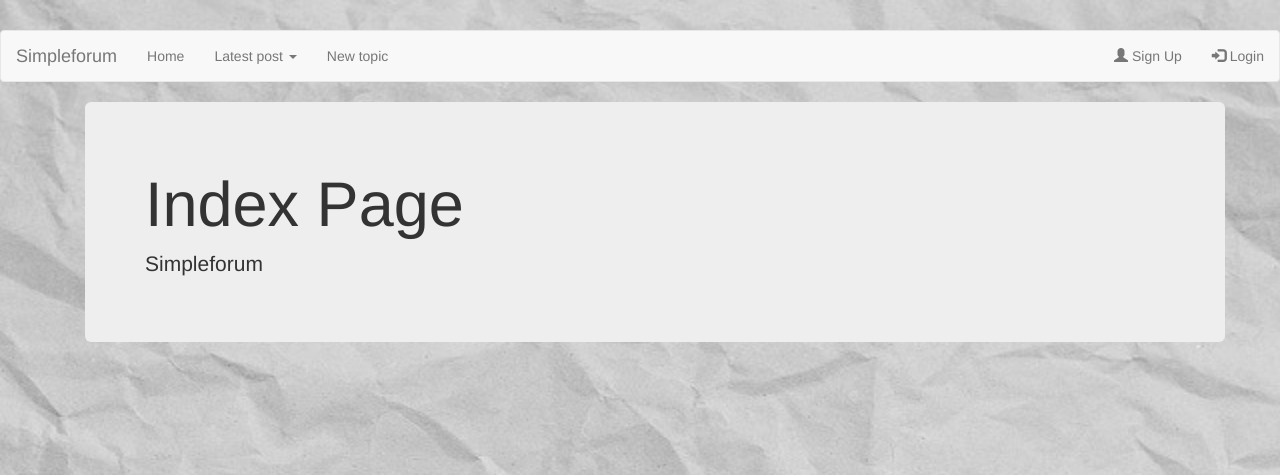
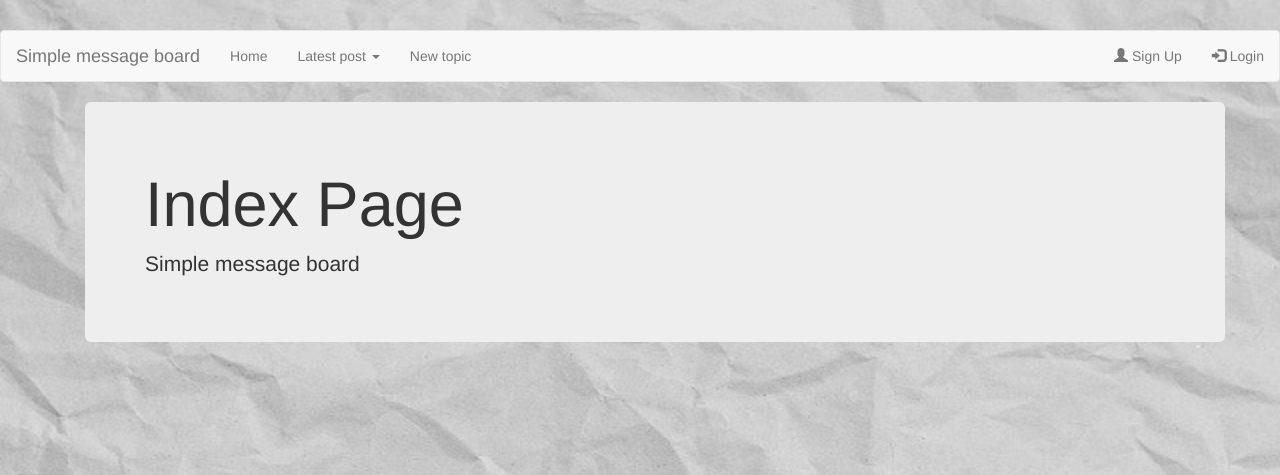
Before and after one commit to hann1010/simple_message_board, a Django app: page / in a window 1280 px wide. Shown: the top 475 px of the page. Run offline with Django 3.2, Linux system fonts and the light colour scheme; some libraries are stand-ins or nearby versions.

Commit message:
Fix Base

```diff
--- a/forum/templates/forum/base.html
+++ b/forum/templates/forum/base.html
@@ -34,9 +34,9 @@
     </style>
 
     {% if title %}
-        <title>Forum - {{ title }}</title>
+        <title>Simple message board - {{ title }}</title>
     {% else %}
-        <title>Forum</title>
+        <title>Simple message board</title>
     {% endif %}
 </head>
   <body>
@@ -54,7 +54,7 @@
       <nav class="navbar navbar-default" >
         <div class="container-fluid" >
           <div class="navbar-header">
-            <a class="navbar-brand" href="{% url 'forum-home' %}">Simpleforum</a>
+            <a class="navbar-brand" href="{% url 'forum-home' %}">Simple message board</a>
           </div>
           <ul class="nav navbar-nav">
             <script>
--- a/forum/templates/forum/index.html
+++ b/forum/templates/forum/index.html
@@ -7,7 +7,7 @@
 </script>
     <div class="jumbotron">
         {% if user.is_authenticated %}
-        <h1>Index</h1>
+        <h1>Forum Index</h1>
         <br>
         <form action="/" method="GET">
             {{ filter.title_filter }}
@@ -73,7 +73,7 @@
         </div>
         {% else %}
         <h1>Index Page</h1>
-        <p>Simpleforum</p>
+        <p>Simple message board</p>
         {% endif %}
     </div>
     <script>
```
Also changed, not shown: db.sqlite3.
